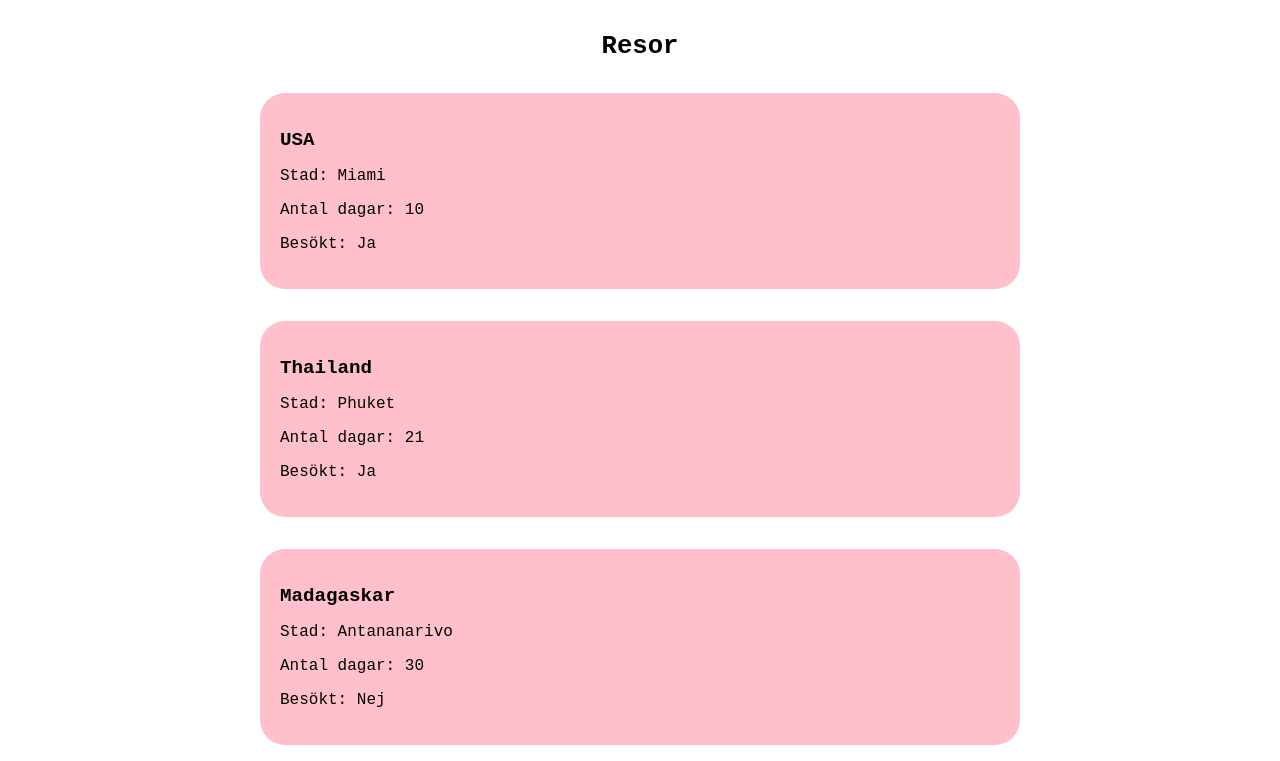
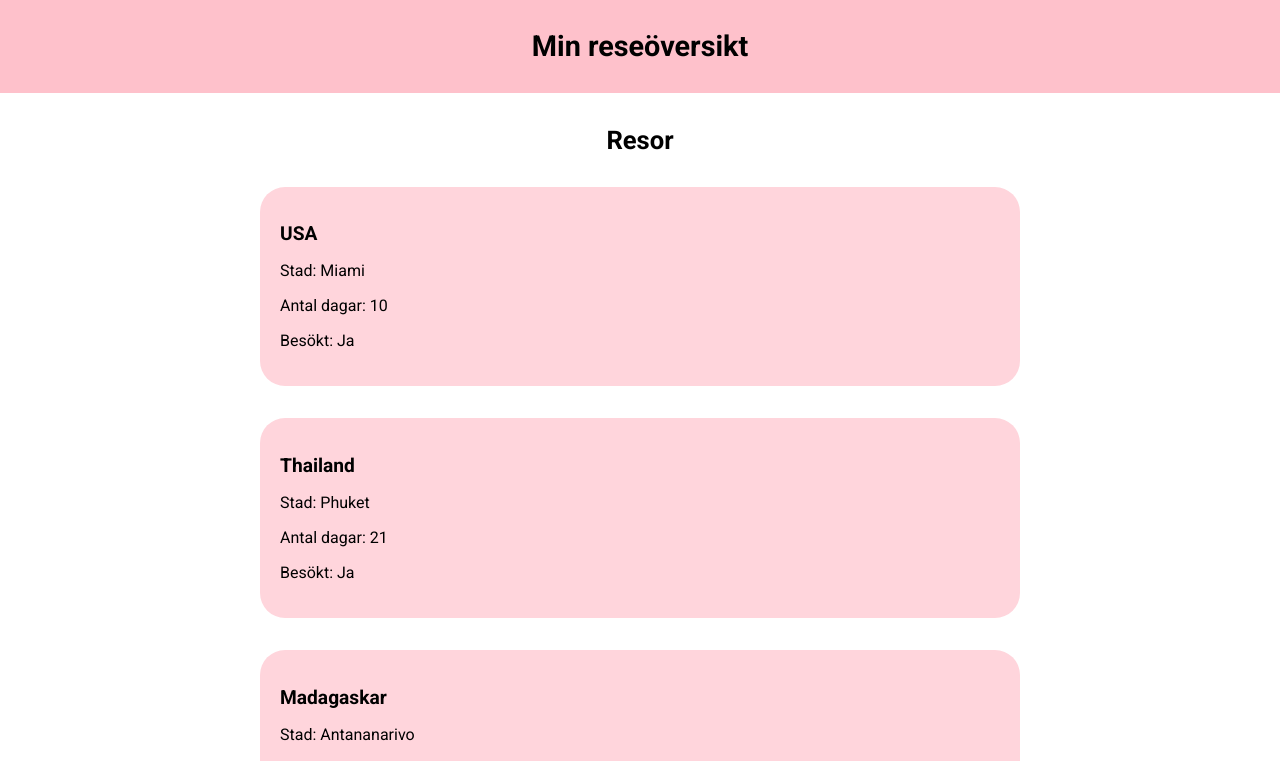
Before and after one commit to julieandersson/moment1-dt210g, a React (Vite) app: page / in a window 1280 px wide. Shown: the top 761 px of the page. Built offline with nearby package versions, Linux system fonts and the light colour scheme.

Commit message:
skapar interface HeaderProps där headern tar emot en titel, importerar och använder header i app.tsx, skapar global styling för body och sätter både inline css och vanlig css på header

```diff
--- a/src/App.css
+++ b/src/App.css
@@ -1,6 +1,13 @@
+@import url('https://fonts.googleapis.com/css2?family=Roboto:ital,wght@0,100..900;1,100..900&display=swap');
+
+body {
+    margin: 0;
+    padding: 0;
+    font-family: "Roboto", serif;
+}
+
 section {
     width: 80%;
     max-width: 900px;
     margin: 2em auto 2em auto;
-    font-family: 'Courier New', Courier, monospace;
 }
--- a/src/App.tsx
+++ b/src/App.tsx
@@ -46,7 +46,7 @@ function App() {
 
   return (
     <>
-    <Header />
+    <Header title="Min reseöversikt"/>
       <section>
         <h1 style={{textAlign: "center", fontSize: "1.6em"}}>Resor</h1>
             {tripArr.map((trip, index) => (
--- a/src/components/Header.tsx
+++ b/src/components/Header.tsx
@@ -1,8 +1,14 @@
-function Header() {
+import '../css/Header.css';
+
+interface HeaderProps {
+    title: string;
+}
+
+function Header({ title }: HeaderProps) {
   return (
-    <>
-
-    </>
+    <header style={{ fontSize: "0.9em", textAlign: "center" }}>
+        <h1>{title}</h1>
+    </header>
   )
 }
 
--- a/src/components/TripCard.tsx
+++ b/src/components/TripCard.tsx
@@ -7,7 +7,7 @@ interface TripCardsProps {
 
 function TripCard({country, city, days, visited}: TripCardsProps) {
   return (
-    <section style={{backgroundColor: "pink", padding: "20px", marginTop: "2em", borderRadius: "25px"}}>
+    <section style={{backgroundColor: "#ffd5dc", padding: "20px", marginTop: "2em", borderRadius: "25px"}}>
     <h2 style={{fontSize: "1.2em"}}>{country}</h2>
     <p style={{fontSize: "1em"}}>Stad: {city}</p>
     <p>Antal dagar: {days}</p>
--- a/src/css/Header.css
+++ b/src/css/Header.css
@@ -0,0 +1,5 @@
+header {
+    background-color: #fec1cb;
+    margin: 0;
+    padding: 10px 0;
+}
```
